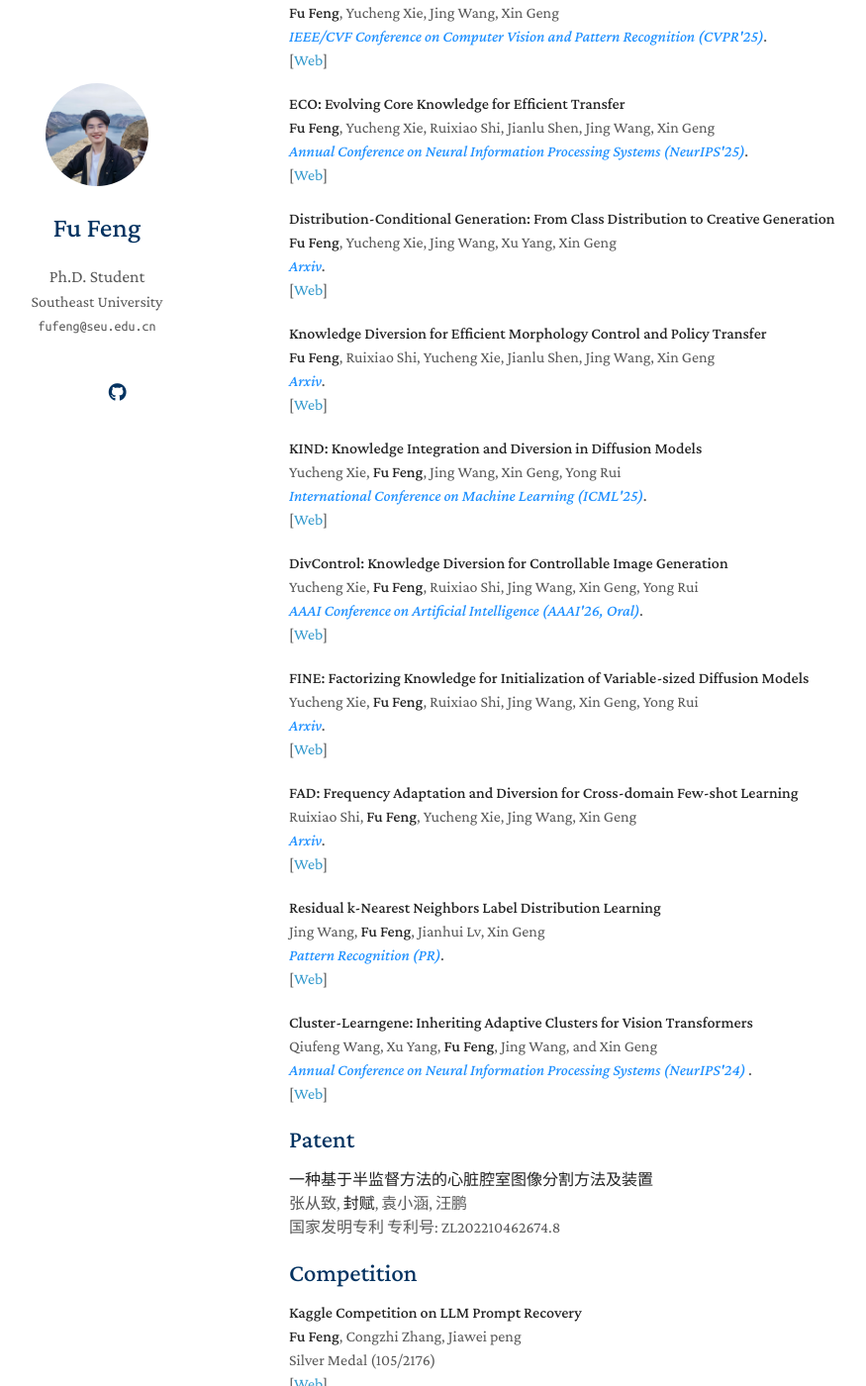
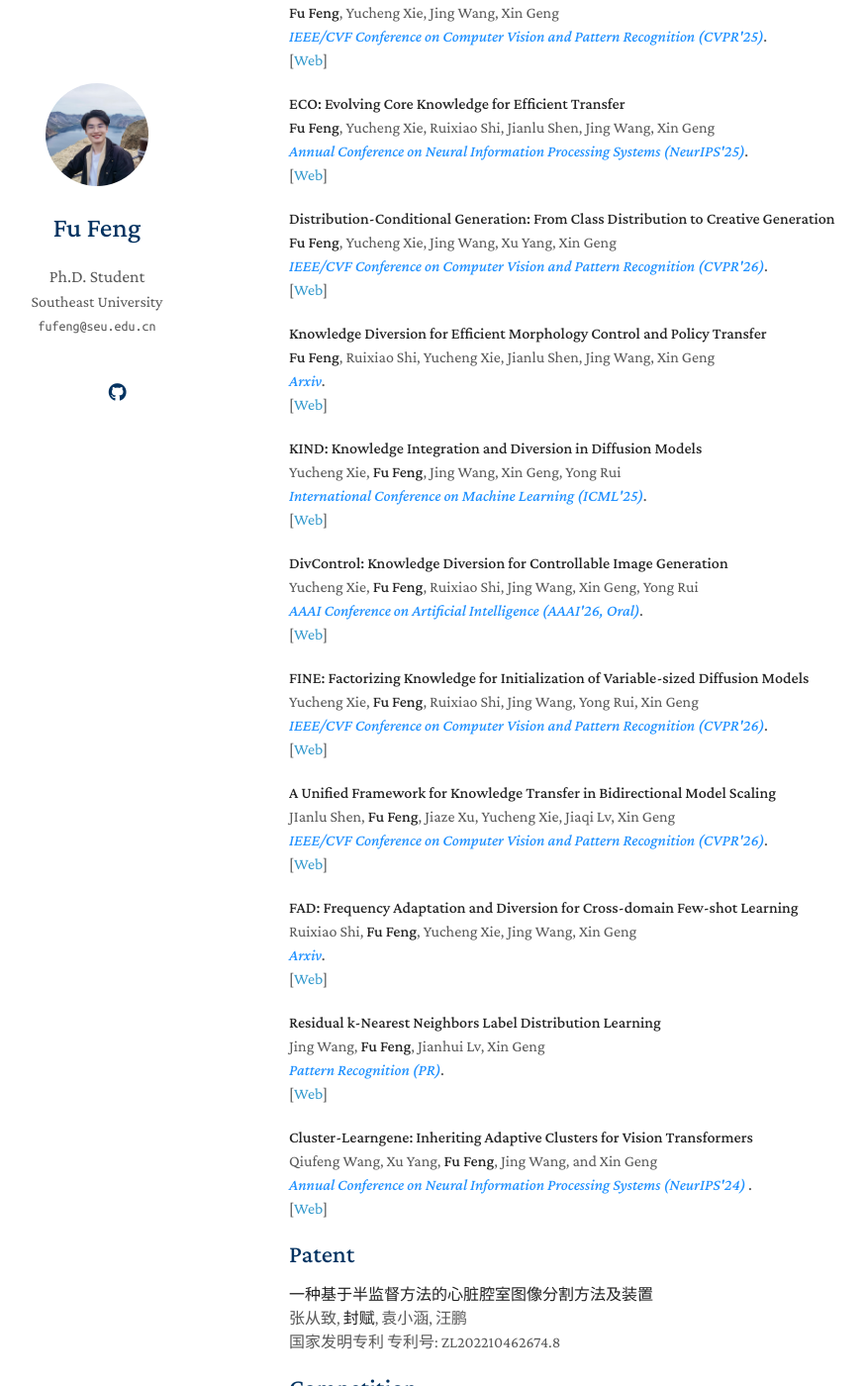
Before and after one commit to fu-feng/fu-feng.github.io, a Jekyll site: the page built from index.md, in a window 1280 px wide and 1400 px high, scrolled down 657 px. Shown: the whole window at 99% size, without its empty margins (178-1053 px from the left). Built offline with Jekyll 4.4.1, drawn with Linux system fonts in a browser that asks for light colours; nearby versions of some CDN libraries; a style sheet for code colours, icons or effects is not loaded; our own code applies the rules of GitHub Pages for plain Markdown files.

Commit message:
Update index.md

```diff
--- a/index.md
+++ b/index.md
@@ -71,7 +71,7 @@ I am a Ph.D. student supervised by Prof Xin Geng at [PALM](http://palm.seu.edu.c
 <br />
 <strong>Fu Feng</strong>, Yucheng Xie, Jing Wang, Xu Yang, Xin Geng
 <br />
-<em><strong><i style="color:#1e90ff">Arxiv</i></strong>.</em>
+<em><strong><i style="color:#1e90ff">IEEE/CVF Conference on Computer Vision and Pattern Recognition (CVPR'26)</i></strong>.</em>
 <br />
    [<a href="https://arxiv.org/abs/2505.03667">Web</a>]
 <br/>
@@ -121,9 +121,22 @@ Yucheng Xie, <strong>Fu Feng</strong>, Ruixiao Shi, Jing Wang, Xin Geng, Yong Ru
 <div class="paper">
 <p><strong>FINE: Factorizing Knowledge for Initialization of Variable-sized Diffusion Models</strong>
 <br />
-Yucheng Xie, <strong>Fu Feng</strong>, Ruixiao Shi, Jing Wang, Xin Geng, Yong Rui
+Yucheng Xie, <strong>Fu Feng</strong>, Ruixiao Shi, Jing Wang, Yong Rui, Xin Geng
 <br />
-<em><strong><i style="color:#1e90ff">Arxiv</i></strong>.</em>
+<em><strong><i style="color:#1e90ff">IEEE/CVF Conference on Computer Vision and Pattern Recognition (CVPR'26)</i></strong>.</em>
+<br />
+   [<a href="https://arxiv.org/abs/2409.19289">Web</a>]
+<br/>
+</p>
+</div>
+
+[comment]: <> (Arxiv)
+<div class="paper">
+<p><strong>A Unified Framework for Knowledge Transfer in Bidirectional Model Scaling</strong>
+<br />
+JIanlu Shen, <strong>Fu Feng</strong>, Jiaze Xu, Yucheng Xie, Jiaqi Lv, Xin Geng
+<br />
+<em><strong><i style="color:#1e90ff">IEEE/CVF Conference on Computer Vision and Pattern Recognition (CVPR'26)</i></strong>.</em>
 <br />
    [<a href="https://arxiv.org/abs/2409.19289">Web</a>]
 <br/>
```
